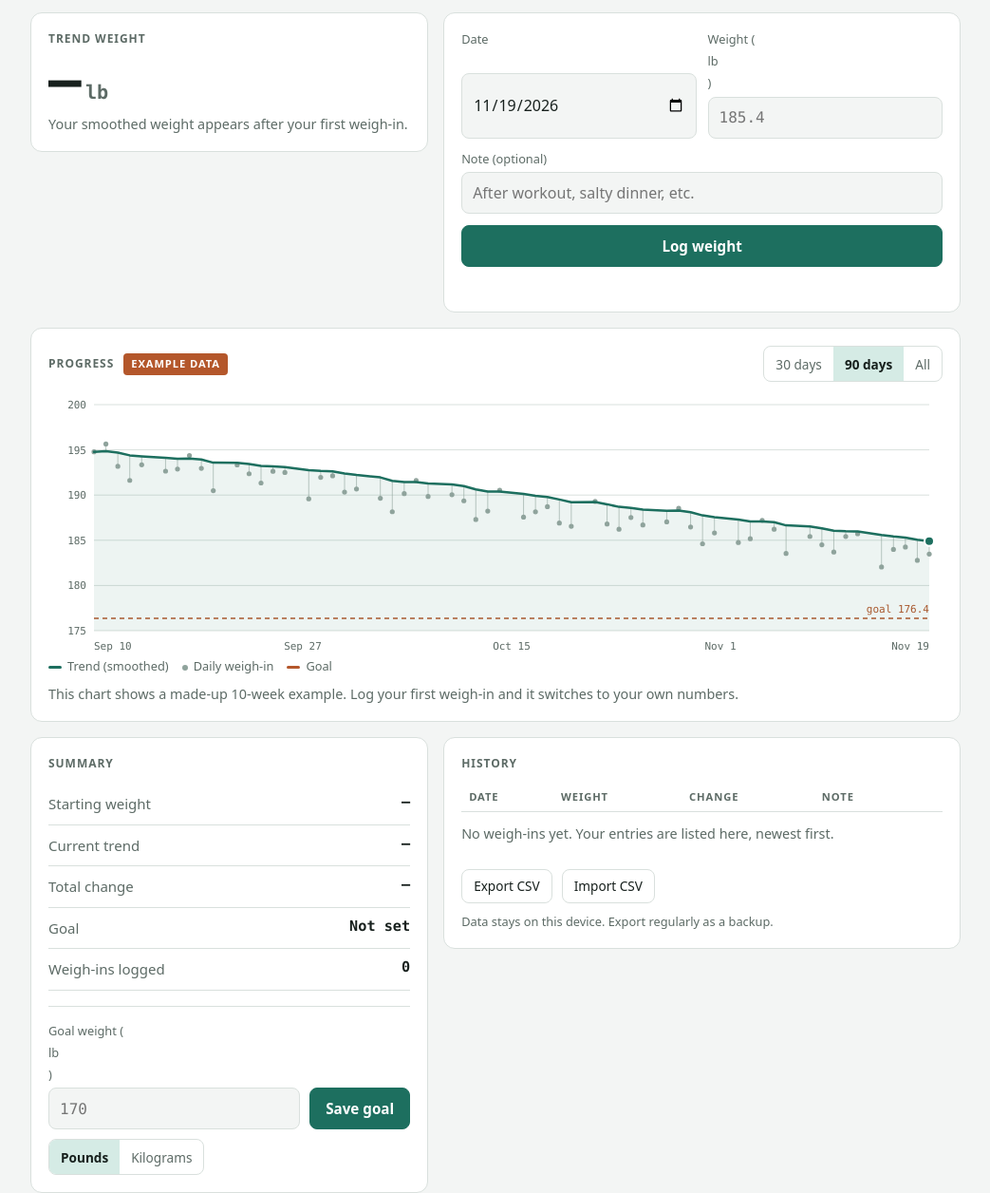
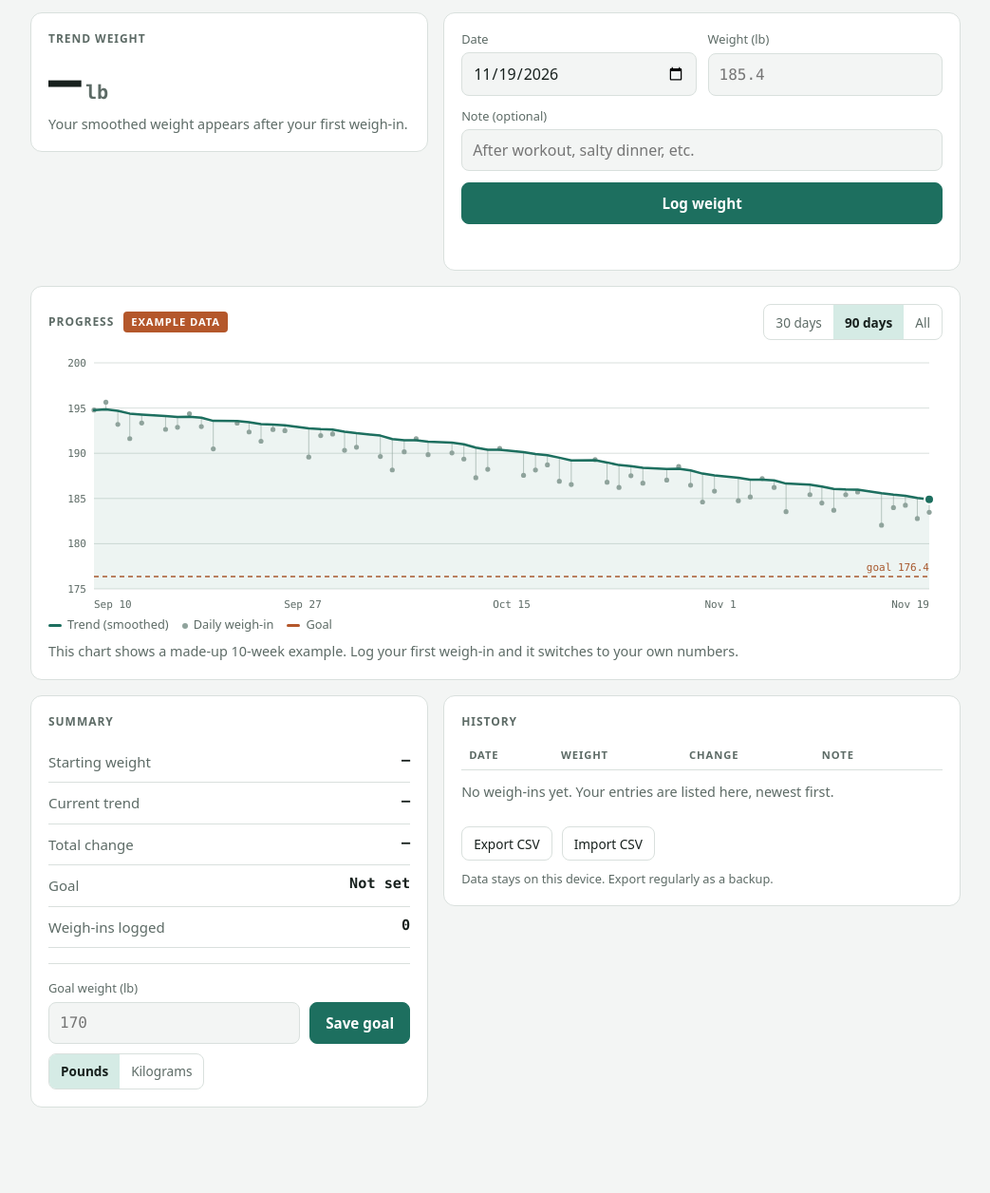
Before and after one commit to Jelenov01/Weigh-In, a website built with Vite: page index.html in a window 1280 px wide. Shown: the part 61-1317 px from the top of the page at 95% size, without its empty margins (118-1161 px from the left). After the commit the page ends 1259 px from the top, so only its background shows below. Built offline with nearby package versions, Linux system fonts and the light colour scheme.

Commit message:
Fix unit labels wrapping onto three lines
Labels are grid containers, so "Weight (", the unit span and ")" each
became a separate grid row. Wrap the label text in one span.

Co-Authored-By: Claude Opus 5.5 <noreply@anthropic.com>

```diff
--- a/index.html
+++ b/index.html
@@ -35,7 +35,7 @@
 
         <form class="card log" id="logForm" autocomplete="off">
           <label>Date<input type="date" id="fDate" required /></label>
-          <label>Weight (<span class="unitLbl">lb</span>)<input type="number" id="fWeight" step="0.1" min="40" max="1000" inputmode="decimal" placeholder="185.4" required /></label>
+          <label><span>Weight (<span class="unitLbl">lb</span>)</span><input type="number" id="fWeight" step="0.1" min="40" max="1000" inputmode="decimal" placeholder="185.4" required /></label>
           <label class="full">Note (optional)<input type="text" id="fNote" maxlength="140" placeholder="After workout, salty dinner, etc." /></label>
           <button type="submit" class="full">Log weight</button>
           <div class="form-msg full" id="formMsg" role="status"></div>
@@ -68,7 +68,7 @@
           <h2>Summary</h2>
           <dl class="stats" id="stats"></dl>
           <form class="settings" id="settingsForm">
-            <label>Goal weight (<span class="unitLbl">lb</span>)<input type="number" id="gWeight" step="0.1" min="40" max="1000" inputmode="decimal" placeholder="170" /></label>
+            <label><span>Goal weight (<span class="unitLbl">lb</span>)</span><input type="number" id="gWeight" step="0.1" min="40" max="1000" inputmode="decimal" placeholder="170" /></label>
             <button type="submit">Save goal</button>
             <div class="seg span" role="group" aria-label="Units">
               <button type="button" data-unit="lb" aria-pressed="true">Pounds</button>
```
